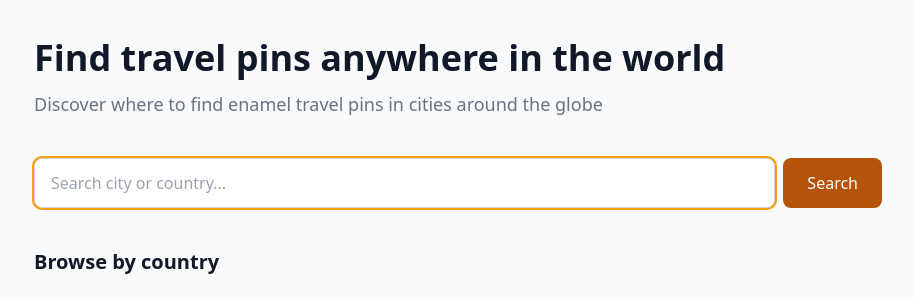
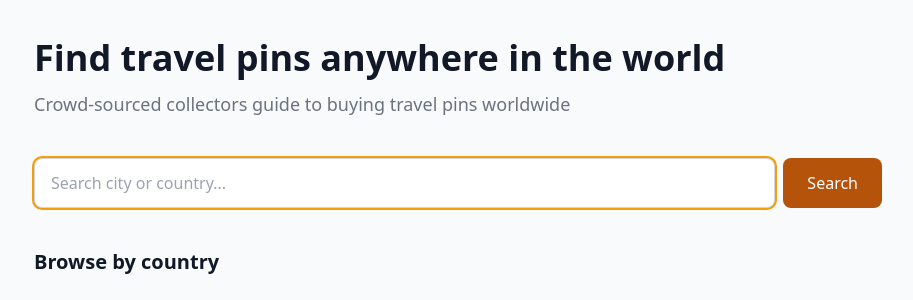
Before and after one commit to Polovinkin/travelpinhunt, a Django app: page / in a window 1280 px wide. Shown: the part 273-573 px from the top of the page, without its empty margins (182-1095 px from the left). Run offline with Django 5.2, Linux system fonts and the light colour scheme; data comes from the database, SQL or seed files in the repository; data that the repository does not hold is empty; some libraries are stand-ins or nearby versions.

Commit message:
new subtitle

```diff
--- a/locations/templates/locations/home.html
+++ b/locations/templates/locations/home.html
@@ -9,7 +9,7 @@
 
     <div class="mb-10">
         <h1 class="text-4xl font-bold mb-3">Find travel pins anywhere in the world</h1>
-        <p class="text-gray-500 text-lg">Discover where to find enamel travel pins in cities around the globe</p>
+        <p class="text-gray-500 text-lg">Crowd-sourced collectors guide to buying travel pins worldwide</p>
     </div>
 
     <form method="GET" action="/" class="mb-10">
```
